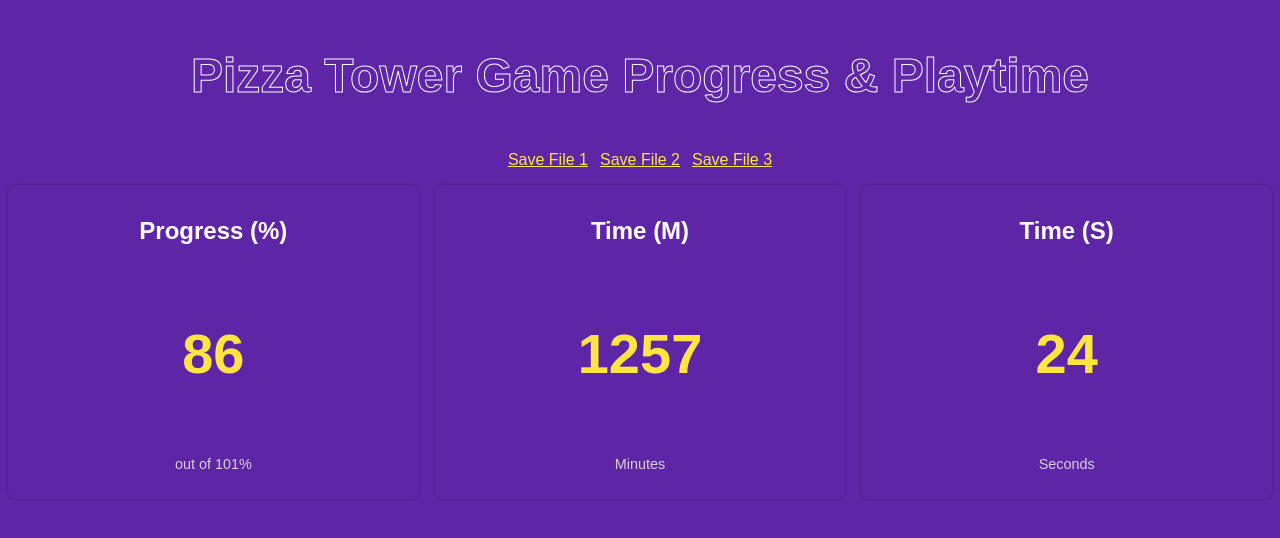
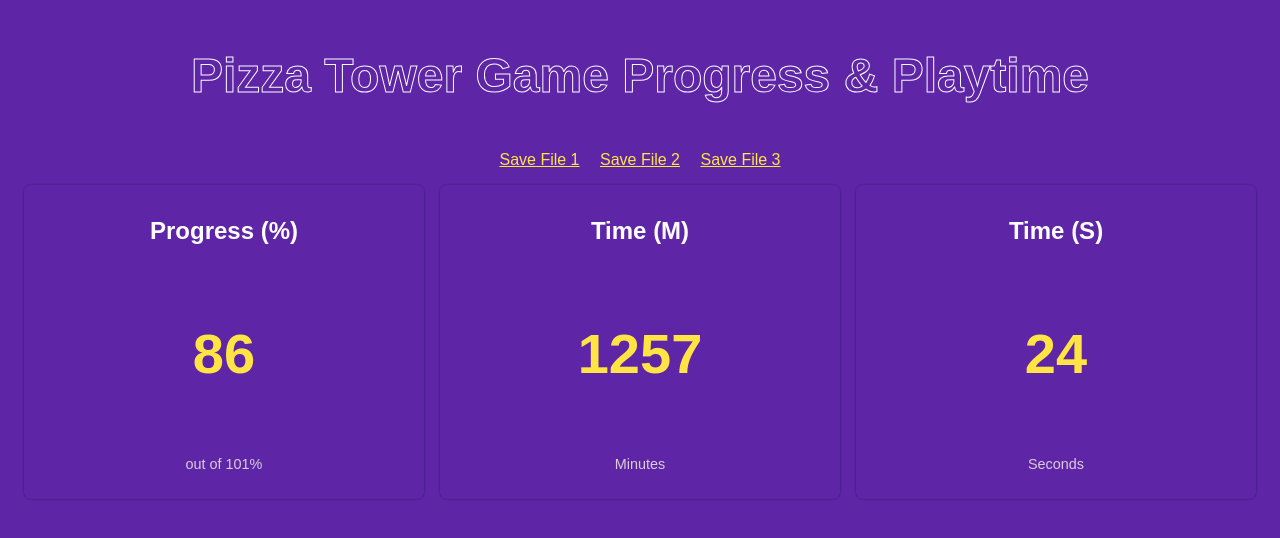
Before and after one commit to dngst/pizzatowerstats, a plain HTML site: page index.html in a window 1280 px wide. Drawn offline with Linux system fonts and the light colour scheme.

Commit message:
Move wrapper

```diff
--- a/index.html
+++ b/index.html
@@ -8,14 +8,13 @@
   <meta name="description" content="Pizza Tower game progress & playtime">
 </head>
 <body>
-  <div id="wrapper">
     <header>
         <h1>pizza tower game progress & playtime</h1>
         <a href="?data=save_file_1">save file 1</a>
         <a href="?data=save_file_2">save file 2</a>
         <a href="?data=save_file_3">save file 3</a>
     </header>
-  </div>
+    <div id="wrapper"></div>
     <script src="d3.v7.min.js"></script>
     <script src="chart.js"></script>
 </body>
--- a/styles/styles.css
+++ b/styles/styles.css
@@ -1,6 +1,10 @@
 body {
     font-family: sans-serif;
     background-color: #5E26A7;
+}
+
+#wrapper {
+    padding: 1rem;
 }
 
 header {
@@ -8,11 +12,10 @@ header {
     text-transform: capitalize;
     a {
         color: #FFE444;
-        margin: 0.3%;
+        margin: 0 0.5rem;
     }
     h1 {
         font-size: 3em;
-        font-weight: 900;
         margin: 3rem;
         -webkit-text-fill-color: transparent;
         -webkit-text-stroke: 1px;
@@ -29,7 +32,6 @@ section {
 
 article {
     display: flex;
-    margin-top: 1rem;
     align-items: center;
     flex-direction: column;
     padding: 0.75rem 0.5rem;
@@ -65,4 +67,8 @@ article p:nth-of-type(2) {
     section {
         grid-template-columns: 1fr;
     }
+
+    article {
+        margin: 0.5rem 0;
+    }
 }
```
Lines whose indentation alone changed are shown as unchanged.
